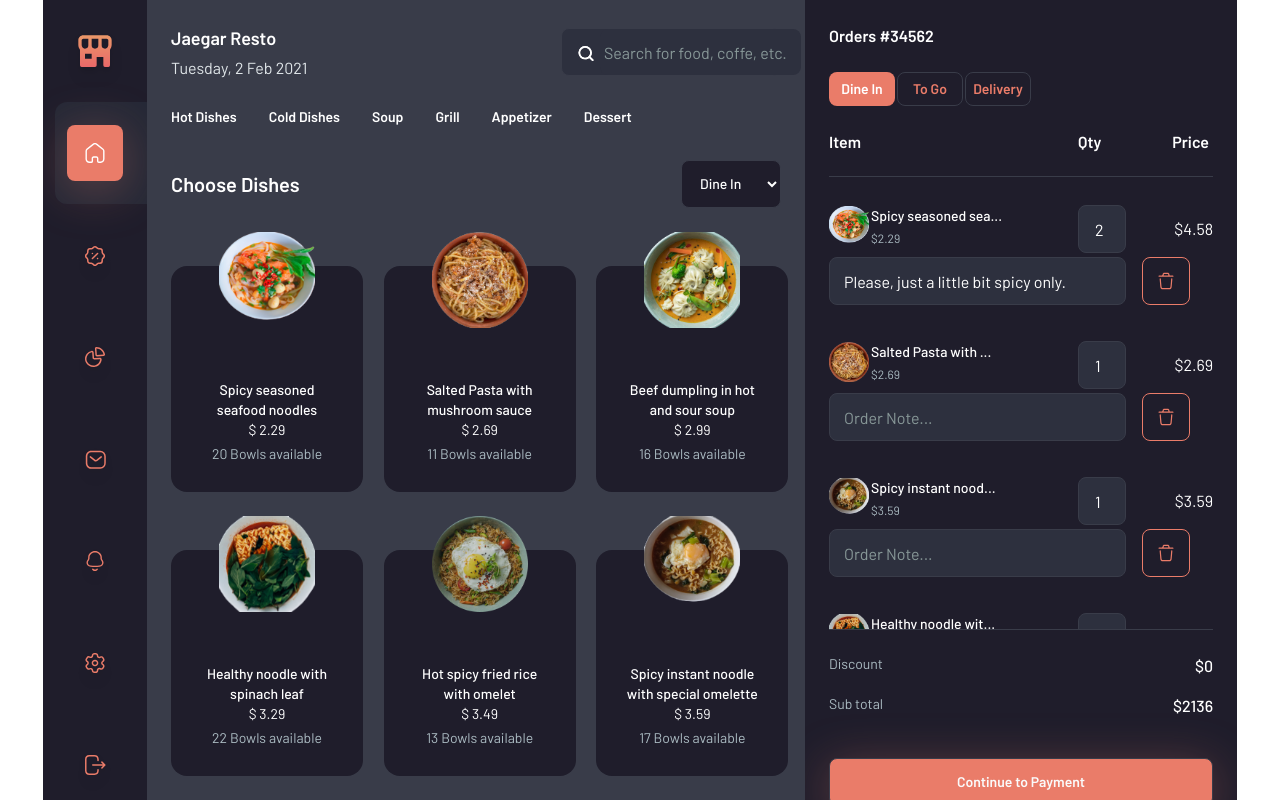
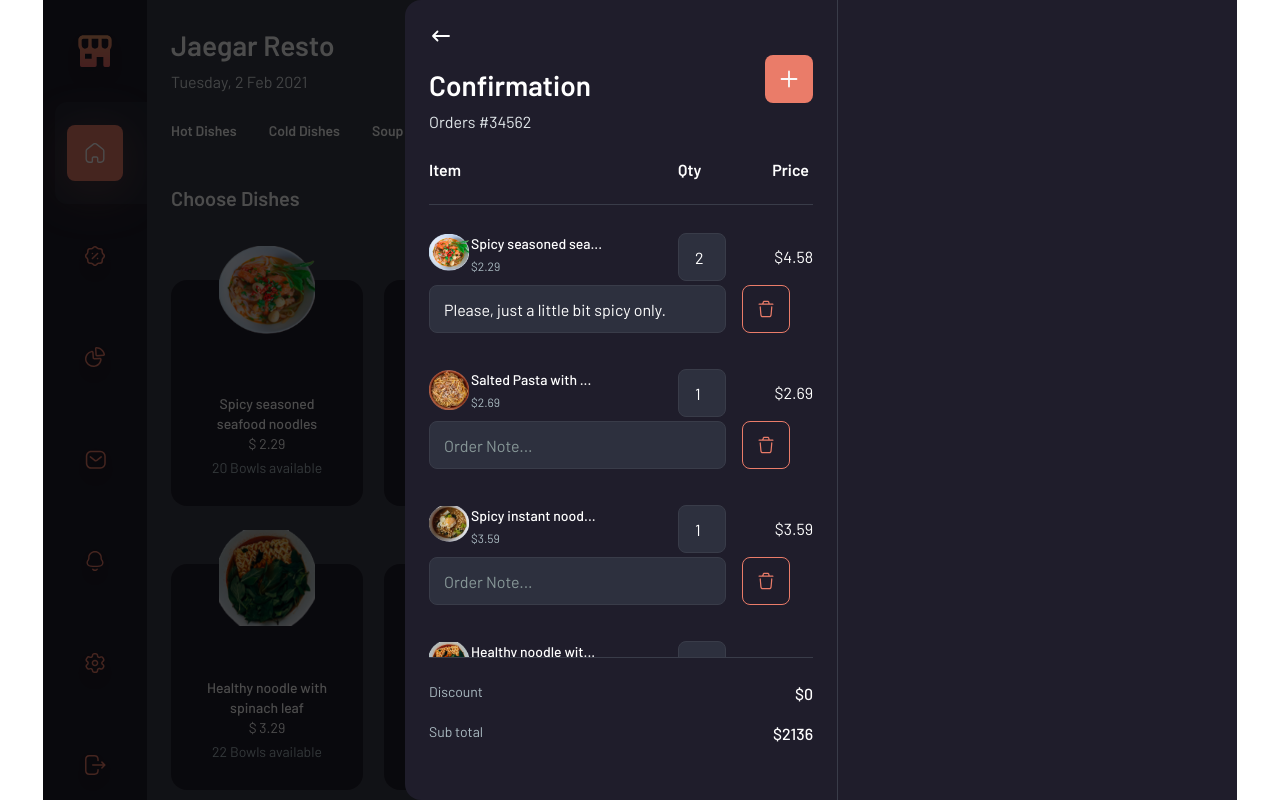
Before and after one commit to pseudoeazy/foodapp-jaegar-resto, a Next.js app: page / in a window 1280 px wide. Shown: the top 800 px of the page. Built offline with nearby package versions, Linux system fonts and the light colour scheme.

Commit message:
add popup confirmation section layout

```diff
--- a/components/Header.jsx
+++ b/components/Header.jsx
@@ -51,7 +51,9 @@ const Header = ({ title, children }) => {
       <header>
         <div className="flex justify-between">
           <div className=" flex-1">
-            <h1 className="text-white font-semibold text-lg">Jaegar Resto</h1>
+            <h1 className="text-white font-semibold text-[1.75rem]">
+              Jaegar Resto
+            </h1>
             <p className="mt-1 text-textbg-400 font-normal text-base">
               Tuesday, 2 Feb 2021
             </p>
--- a/components/Layout.jsx
+++ b/components/Layout.jsx
@@ -1,6 +1,9 @@
-const Layout = ({ children }) => (
-  <div className="relative flex w-[74.625rem] mx-auto scroll-smooth">
-    {children}
+const Layout = ({ children, popUp: PopUp }) => (
+  <div className="relative w-[74.625rem] mx-auto scroll-smooth">
+    {PopUp && <PopUp />}
+    <div className="relative flex w-[74.625rem] mx-auto scroll-smooth">
+      {children}
+    </div>
   </div>
 );
 
--- /dev/null
+++ b/components/icons/BackArrow.jsx
@@ -0,0 +1,26 @@
+import React from "react";
+import PropTypes from "prop-types";
+
+const BackArrow = ({ isHover }) => (
+  <svg
+    xmlns="http://www.w3.org/2000/svg"
+    width="24"
+    height="24"
+    fill="none"
+    viewBox="0 0 24 24"
+  >
+    <path
+      stroke={isHover ? "#EA7C69" : "#fff"}
+      strokeLinecap="round"
+      strokeLinejoin="round"
+      strokeWidth="1.8"
+      d="M8.5 16.5L4 12m0 0l4.5-4.5M4 12h16"
+    ></path>
+  </svg>
+);
+
+BackArrow.propTypes = {
+  isHover: PropTypes.bool.isRequired,
+};
+
+export default BackArrow;
--- a/components/icons/Bin.jsx
+++ b/components/icons/Bin.jsx
@@ -1,3 +1,5 @@
+import PropTypes from "prop-types";
+
 const Bin = ({ isHover }) => (
   <svg
     width="16"
@@ -13,4 +15,7 @@ const Bin = ({ isHover }) => (
   </svg>
 );
 
+Bin.propTypes = {
+  isHover: PropTypes.bool.isRequired,
+};
 export default Bin;
--- /dev/null
+++ b/components/icons/Plus.jsx
@@ -0,0 +1,26 @@
+import React from "react";
+import PropTypes from "prop-types";
+
+function Icon({ isHover }) {
+  return (
+    <svg
+      xmlns="http://www.w3.org/2000/svg"
+      width="18"
+      height="18"
+      fill="none"
+      viewBox="0 0 18 18"
+    >
+      <path
+        stroke={isHover ? "#EA7C69" : "#FAFAFA"}
+        strokeLinecap="round"
+        strokeLinejoin="round"
+        strokeWidth="1.8"
+        d="M9 1.5V9m0 7.5V9m0 0h7.5M9 9H1.5"
+      ></path>
+    </svg>
+  );
+}
+Icon.propTypes = {
+  isHover: PropTypes.bool.isRequired,
+};
+export default Icon;
--- a/components/icons/index.js
+++ b/components/icons/index.js
@@ -8,3 +8,5 @@ export { default as Settings } from "./Settings";
 export { default as Store } from "./Store";
 export { default as Bin } from "./Bin";
 export { default as Search } from "./Search";
+export { default as Plus } from "./Plus";
+export { default as BackArrow } from "./BackArrow";
--- /dev/null
+++ b/components/popup/Button.jsx
@@ -0,0 +1,18 @@
+import PropTypes from "prop-types";
+import useHover from "hooks/useHover";
+
+const Button = ({ component: Component, styles }) => {
+  const { ref, isHover } = useHover();
+
+  return (
+    <button ref={ref} type="button" className={styles}>
+      <Component isHover={isHover} />
+    </button>
+  );
+};
+
+Button.propTypes = {
+  styles: PropTypes.string.isRequired,
+  component: PropTypes.func.isRequired,
+};
+export default Button;
--- /dev/null
+++ b/components/popup/Header.jsx
@@ -0,0 +1,54 @@
+import PropTypes from "prop-types";
+import { Plus, BackArrow } from "components/icons/";
+import Button from "./Button";
+
+const styles = {
+  plusButton: `
+  flex justify-center items-center
+  w-12 h-12 text-center
+  bg-primary  rounded-lg
+  hover:border
+   hover:bg-transparent
+   hover:border-primary
+    duration-300
+    ease-in-out
+    transform
+    `,
+  backButton: `
+  h-6 w-6
+  mb-4`,
+};
+
+const Header = ({ title, content, hasButton }) => {
+  return (
+    <header>
+      <div className="flex justify-between">
+        <div className=" flex-1">
+          {hasButton && (
+            <Button component={BackArrow} styles={styles.backButton} />
+          )}
+          <h1 className="text-white font-semibold text-[1.75rem]">{title}</h1>
+          <p className="mt-1 text-textbg-400 font-normal text-base">
+            {content}
+          </p>
+        </div>
+        {hasButton && (
+          <div className=" flex flex-col justify-center">
+            <Button component={Plus} styles={styles.plusButton} />
+          </div>
+        )}
+      </div>
+    </header>
+  );
+};
+
+Header.defaultProps = {
+  hasButton: false,
+};
+Header.propTypes = {
+  title: PropTypes.string.isRequired,
+  content: PropTypes.string.isRequired,
+  hasButton: PropTypes.bool,
+};
+
+export default Header;
--- /dev/null
+++ b/components/popup/Payment.jsx
@@ -0,0 +1,36 @@
+import Items from "components/sidebar/cart/Items";
+import Header from "./Header";
+import styles from "@components/sidebar/Navbar.module.css";
+
+const style = {
+  leftLayout: `
+    fixed z-10 w-[27rem] h-screen
+    overflow-x-hidden overflow-y-scroll
+    bg-basebg-400 p-6 ${styles.scrollbar}
+    rounded-tl-2xl rounded-bl-2xl`,
+};
+
+const Payment = () => {
+  return (
+    <section
+      className="fixed z-30 flex justify-end w-[74.625rem] min-h-screen mx-auto "
+      style={{ backgroundColor: `rgba(0, 0, 0, 0.7)` }}
+    >
+      <aside className="flex w-[52rem] ">
+        <section className="w-[27rem]">
+          <div className={style.leftLayout}>
+            <Header hasButton title="Confirmation" content="Orders #34562" />
+            <Items isPopup />
+          </div>
+        </section>
+        <section className="w-[25rem]">
+          <div
+            className={`fixed z-10 w-[25rem] h-screen overflow-x-hidden overflow-y-scroll border-l border-basebg-200 bg-basebg-400 p-6 ${styles.scrollbar}`}
+          ></div>
+        </section>
+      </aside>
+    </section>
+  );
+};
+
+export default Payment;
--- a/components/sidebar/cart/Items.jsx
+++ b/components/sidebar/cart/Items.jsx
@@ -1,4 +1,5 @@
 import Image from "next/image";
+import PropTypes from "prop-types";
 import { Bin } from "@components/icons/";
 import withHover from "@components/hoc/withHover";
 import scrollbarStyle from "@components/sidebar/Navbar.module.css";
@@ -57,9 +58,9 @@ const styles = {
 };
 const HoverComponent = withHover(Bin);
 
-const Items = () => {
+const Items = ({ isPopup }) => {
   return (
-    <div>
+    <div className={`${isPopup && "pb-[3.3125rem]"}`}>
       <header className="flex h-[1.375rem] my-6 text-base font-semibold text-white ">
         <h4 className="w-[15.5625rem]">Item</h4>
         <div className="flex-1 flex justify-between ">
@@ -68,7 +69,7 @@ const Items = () => {
         </div>
       </header>
       <section
-        className={`h-[28.375rem]  overflow-x-hidden  overflow-y-scroll border-y border-basebg-200 ${scrollbarStyle.scrollbar}`}
+        className={`h-[28.375rem]  overflow-x-hidden  overflow-y-scroll border-y border-basebg-200   ${scrollbarStyle.scrollbar}`}
       >
         {cartItems.map((item, idx) => (
           <div
@@ -134,6 +135,7 @@ const Items = () => {
           <p className="text-white text-base font-medium">$2136</p>
         </div>
       </section>
+      {isPopup === false && (
         <section>
           <button
             className={styles.button}
@@ -144,7 +146,17 @@ const Items = () => {
             Continue to Payment
           </button>
         </section>
+      )}
     </div>
   );
 };
+
+Items.propTypes = {
+  isPopup: PropTypes.bool,
+};
+
+Items.defaultProps = {
+  isPopup: false,
+};
+
 export default Items;
--- a/pages/index.js
+++ b/pages/index.js
@@ -2,10 +2,11 @@ import Layout from "@components/Layout";
 import Header from "@components/Header";
 import Products from "@components/featuredlist/Products";
 import { Navbar, Cart } from "@components/sidebar/";
+import Payment from "components/popup/Payment";
 
 export default function Index() {
   return (
-    <Layout>
+    <Layout popUp={Payment}>
       <Navbar />
       <main className="flex-1 min-h-screen p-6  bg-basebg-200">
         <Header title="Food POS Dark theme Tablet Device| Jaegar Resto" />
```
Lines whose indentation alone changed are shown as unchanged.
